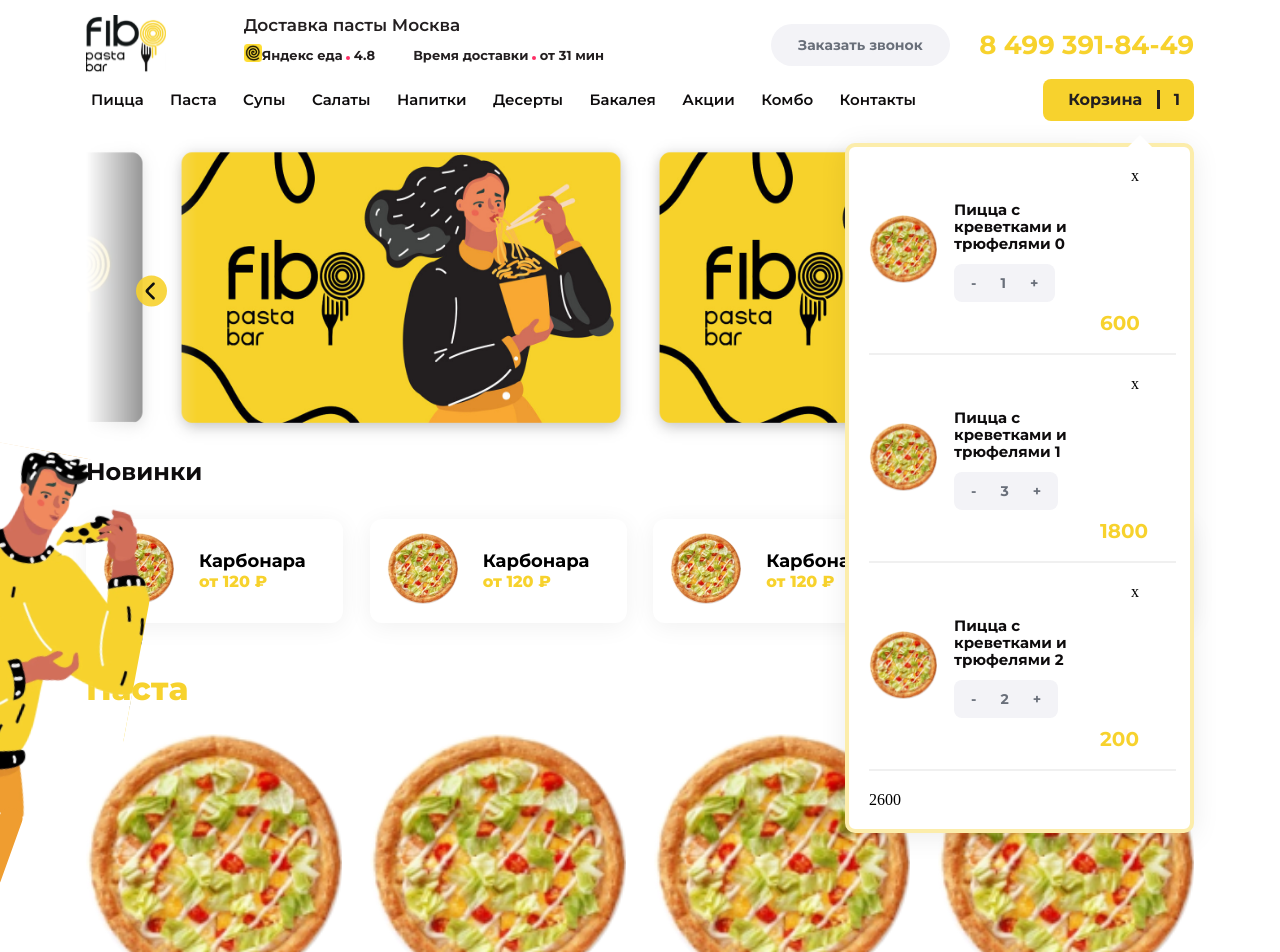
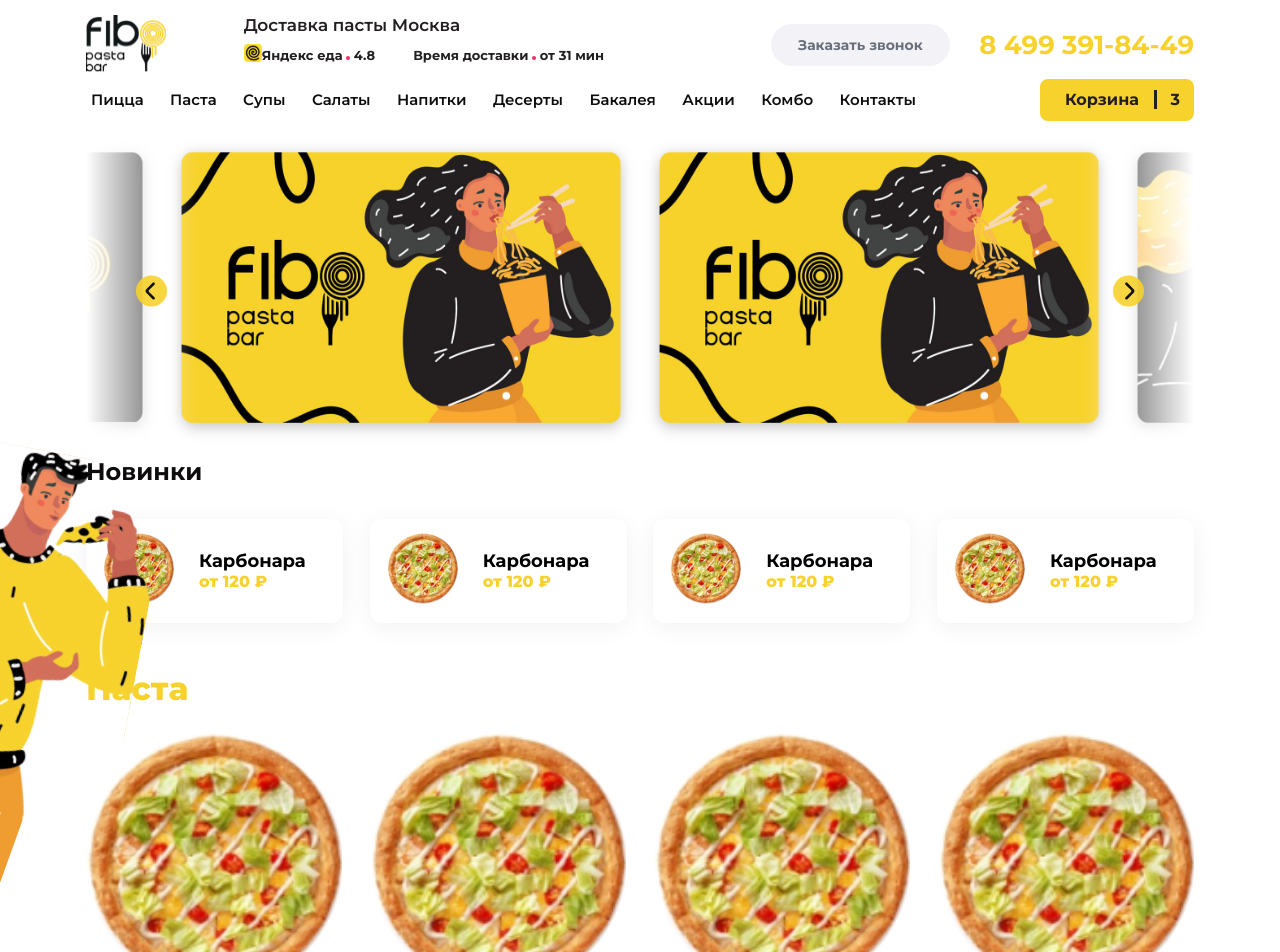
Before and after one commit to netology-pizza-project/core, a Svelte app in the folder frontend/: page / in a window 1280 px wide. Shown: the top 952 px of the page. Built offline with nearby package versions, Linux system fonts and the light colour scheme.

Commit message:
added animations and some interactive

```diff
--- a/frontend/src/components/Cart/Cart.svelte
+++ b/frontend/src/components/Cart/Cart.svelte
@@ -1,5 +1,6 @@
 <script lang="ts">
 	import { createEventDispatcher } from 'svelte';
+	import { slide } from 'svelte/transition';
 	import type { IPizzaCart } from '../Menu/types';
 
 	export let pizzaCart: IPizzaCart[] = [];
@@ -24,7 +25,10 @@
 
 <div class="cart">
 	{#each pizzaCart as pizza}
-		<div class="cart__item">
+		<div
+			class="cart__item"
+			transition:slide
+		>
 			<div class="cart__img">
 				<img src={pizza.img} alt={pizza.title} />
 			</div>
@@ -37,13 +41,25 @@
 				</div>
 			</div>
 			<div class="cart__total">
-				<button on:click={() => deletePizzaFromCart(pizza.id)}>x</button>
-				<span>{pizza.price * pizza.count}</span>
+				<button on:click={() => deletePizzaFromCart(pizza.id)}>
+					<svg xmlns="http://www.w3.org/2000/svg" viewBox="0 0 24 24" fill="none">
+						<circle cx="12" cy="12" r="10" stroke-width="1.5" />
+						<path
+							d="M14.5 9.50002L9.5 14.5M9.49998 9.5L14.5 14.5"
+							stroke-width="1.5"
+							stroke-linecap="round"
+						/>
+					</svg>
+				</button>
+				<span>{pizza.price * pizza.count} ₽</span>
 			</div>
 		</div>
 	{/each}
 
-	<div class="cart__sum">{sumOfCart}</div>
+	<div class="cart__sum">
+		<h3>Сумма заказа</h3>
+		<div>{sumOfCart} ₽</div>
+	</div>
 </div>
 
 <style lang="scss">
--- a/frontend/src/components/Menu/Menu.svelte
+++ b/frontend/src/components/Menu/Menu.svelte
@@ -2,7 +2,7 @@
 	import Cart from '../Cart/Cart.svelte';
 	import type { IPizzaCart } from './types';
 
-	let isOpenCart = true;
+	let isOpenCart = false;
 	let pizzaCart: IPizzaCart[] = [
 		{
 			id: '0',
@@ -88,7 +88,7 @@
 		</li>
 	</ul>
 
-	<button on:click={toggle}>Корзина <span>1</span></button>
+	<button on:click={toggle}>Корзина <span>{pizzaCart.length}</span></button>
 
 	{#if isOpenCart}
 		<Cart
```
